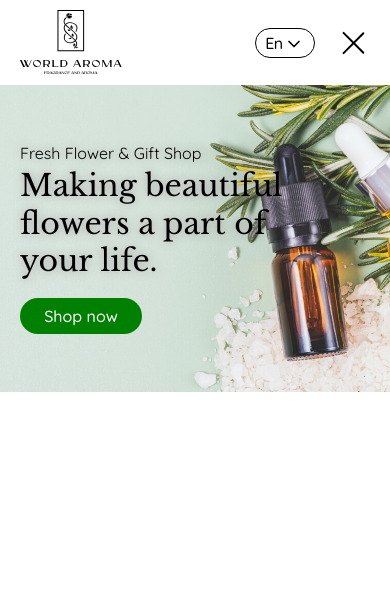
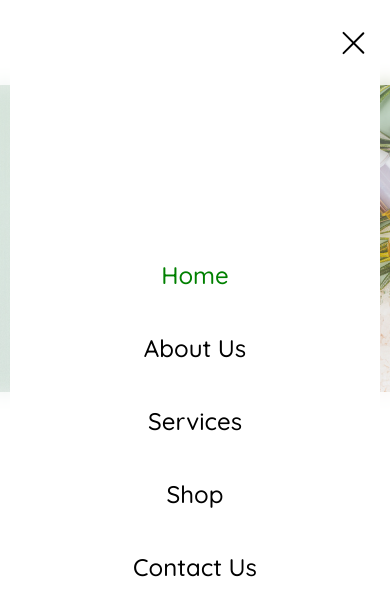
Before and after one commit to mzayniddin/world-aroma, a React (Vite) app: page / in a window 390 px wide. Both pictures are taken after a click on the button 355 px from the left and 42 px from the top of the page. Shown: the top 616 px of the page. Built offline with nearby package versions, Linux system fonts and the light colour scheme.

Commit message:
added mobile nav

```diff
--- a/src/components/header/Header.jsx
+++ b/src/components/header/Header.jsx
@@ -15,12 +15,13 @@ import { FiChevronDown } from "react-icons/fi";
 
 // COMPONENTS
 import HamburgerBtn from "./hamburger-btn/HamburgerBtn";
+import MobileNav from "./mobile-nav/MobileNav";
 
 const Header = () => {
     const langs = ["en", "ru"];
     const [activeLang, setActiveLang] = useState(localStorage.getItem("lang"));
     const [isLangListMouseOver, setLangListMouseOver] = useState(false);
-
+    const [isNavActive, setNavActive] = useState(false);
     const { i18n, t } = useTranslation();
 
     const changeLang = (e) => {
@@ -126,8 +127,9 @@ const Header = () => {
                                 </ul>
                             </div>
                         </div>
-                        <HamburgerBtn />
+                        <HamburgerBtn setNavActive={setNavActive} isNavActive={isNavActive} />
                     </div>
+                    <MobileNav isNavActive={isNavActive} />
                 </div>
             </div>
         </header>
--- a/src/components/header/hamburger-btn/HamburgerBtn.jsx
+++ b/src/components/header/hamburger-btn/HamburgerBtn.jsx
@@ -1,12 +1,10 @@
-import { useState } from "react";
 import "./HamburgerBtn.scss";
 
-const HamburgerBtn = () => {
-    const [hamburgerState, setHamburgerState] = useState();
+const HamburgerBtn = ({ setNavActive, isNavActive }) => {
     return (
         <button
-            className={hamburgerState ? "hamburger active" : "hamburger"}
-            onClick={() => setHamburgerState((state) => !state)}
+            className={isNavActive ? "hamburger active" : "hamburger"}
+            onClick={() => setNavActive((state) => !state)}
         >
             <div className="hamburger-line"></div>
         </button>
--- a/src/components/header/hamburger-btn/HamburgerBtn.scss
+++ b/src/components/header/hamburger-btn/HamburgerBtn.scss
@@ -2,6 +2,8 @@
     display: none;
     align-items: center;
     padding: 10px 5px;
+    position: relative;
+    z-index: 15;
 
     &-line {
         width: 20px;
--- /dev/null
+++ b/src/components/header/mobile-nav/MobileNav.jsx
@@ -0,0 +1,66 @@
+import { NavLink } from "react-router-dom";
+import { useTranslation } from "react-i18next";
+import "./MobileNav.scss";
+
+const MobileNav = ({ isNavActive }) => {
+    const { t } = useTranslation();
+    return (
+        <div className={isNavActive ? "mobile-nav active" : "mobile-nav"}>
+            <div className="mobile-nav__wrapper">
+                <nav className="mobile-nav__nav">
+                    <ul className="mobile-nav__list">
+                        <li className="mobile-nav__list-item">
+                            <NavLink
+                                className={({ isActive }) =>
+                                    isActive
+                                        ? "mobile-nav__list-link active"
+                                        : "mobile-nav__list-link"
+                                }
+                                to={"/"}
+                            >
+                                {t("home")}
+                            </NavLink>
+                        </li>
+                        <li className="mobile-nav__list-item">
+                            <NavLink
+                                className="mobile-nav__list-link"
+                                to={"/about"}
+                            >
+                                {t("about_us")}
+                            </NavLink>
+                        </li>
+
+                        <li className="mobile-nav__list-item">
+                            <NavLink
+                                className="mobile-nav__list-link"
+                                to={"/services"}
+                            >
+                                {t("services")}
+                            </NavLink>
+                        </li>
+
+                        <li className="mobile-nav__list-item">
+                            <NavLink
+                                className="mobile-nav__list-link"
+                                to={"/shop"}
+                            >
+                                {t("shop")}
+                            </NavLink>
+                        </li>
+                        <li className="mobile-nav__list-item">
+                            <NavLink
+                                className="mobile-nav__list-link"
+                                to={"/shop"}
+                            >
+                                {t("contact_us")}
+                            </NavLink>
+                        </li>
+                    </ul>
+                </nav>
+            </div>
+            <div className="overlay"></div>
+        </div>
+    );
+};
+
+export default MobileNav;
--- /dev/null
+++ b/src/components/header/mobile-nav/MobileNav.scss
@@ -0,0 +1,59 @@
+.header .mobile-nav {
+    width: 100%;
+    height: 100vh;
+    display: flex;
+    visibility: hidden;
+    opacity: 0;
+    justify-content: center;
+    position: fixed;
+    top: 0;
+    left: 50%;
+    transform: translateX(-50%);
+    z-index: 10;
+
+    &.active {
+        visibility: visible;
+        opacity: 1;
+    }
+
+    &__wrapper {
+        width: 95%;
+        height: 100%;
+        display: flex;
+        align-items: center;
+        justify-content: center;
+        background-color: var(--white-c);
+        padding: 20px 0;
+        position: relative;
+        z-index: 2;
+    }
+
+    &__list {
+        display: flex;
+        flex-direction: column;
+        align-items: center;
+        justify-content: center;
+        row-gap: 50px;
+    }
+
+    &__list-link {
+        text-transform: capitalize;
+        font-size: var(--text-2xl);
+        font-weight: 500;
+        line-height: 20px;
+        color: var(--black-c);
+
+        &.active {
+            color: var(--green-c);
+        }
+    }
+
+    .overlay {
+        width: 100%;
+        height: 100%;
+        backdrop-filter: blur(10px);
+        position: absolute;
+        top: 0;
+        left: 0;
+    }
+}
--- a/src/index.css
+++ b/src/index.css
@@ -70,6 +70,7 @@
     padding: 0;
     box-sizing: border-box;
     font-family: "Quicksand", sans-serif;
+    transition: 0.3s;
 }
 
 .container {
```
